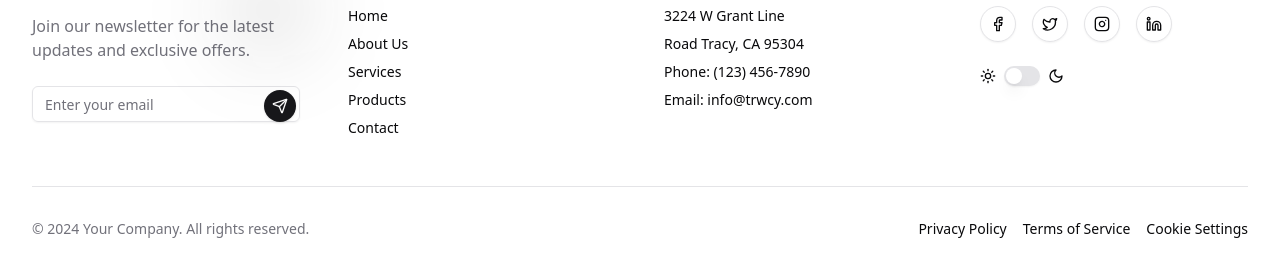
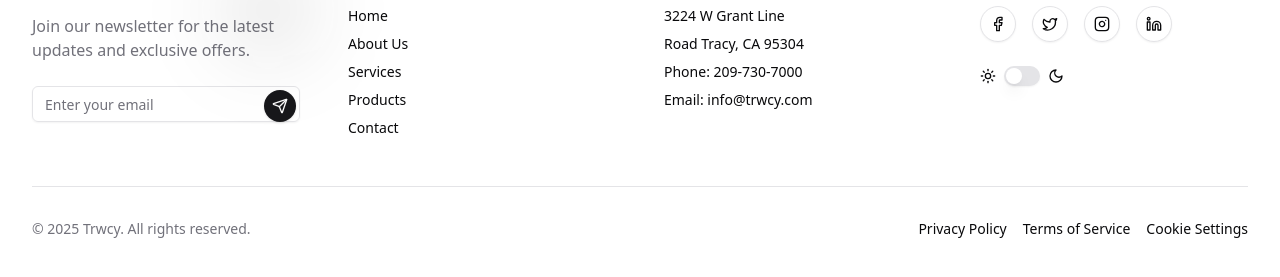
Before and after one commit to Rajagopal143/crown-dental, a Next.js app: page / in a window 1280 px wide. Shown: the part 4991-5268 px from the top of the page. Built offline with nearby package versions, Linux system fonts and the light colour scheme.

Commit message:
address changed

```diff
--- a/src/components/ui/footer-section.tsx
+++ b/src/components/ui/footer-section.tsx
@@ -78,7 +78,7 @@ function Footerdemo() {
             <address className="space-y-2 text-sm not-italic">
               <p>3224 W Grant Line</p>
               <p>Road Tracy, CA 95304</p>
-              <p>Phone: (123) 456-7890</p>
+              <p>Phone: 209-730-7000</p>
               <p>Email:   info@trwcy.com</p>
             </address>
           </div>
@@ -154,7 +154,7 @@ function Footerdemo() {
         </div>
         <div className="mt-12 flex flex-col items-center justify-between gap-4 border-t pt-8 text-center md:flex-row">
           <p className="text-sm text-muted-foreground">
-            © 2024 Your Company. All rights reserved.
+            © 2025 Trwcy. All rights reserved.
           </p>
           <nav className="flex gap-4 text-sm">
             <a href="#" className="transition-colors hover:text-primary">
```
